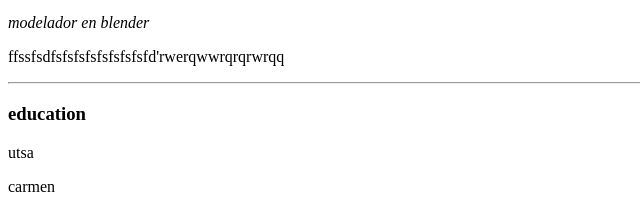
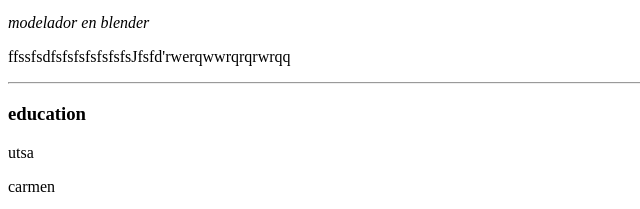
Before and after one commit to hellmasterx/CV, a plain HTML site: page index.html in a window 1280 px wide. Shown: the part 485-694 px from the top of the page, 0-640 px from the left. Drawn offline with Linux system fonts and the light colour scheme.

Commit message:
EDIT ENDIX

```diff
--- a/index.html
+++ b/index.html
@@ -28,7 +28,7 @@
   <p> <em>3d printer</em> </p>
   <p><em>modelador en blender</em></p>
 
-  <p> ffssfsdfsfsfsfsfsfsfsfsfd'rwerqwwrqrqrwrqq
+  <p> ffssfsdfsfsfsfsfsfsfsJfsfd'rwerqwwrqrqrwrqq
   </p>
 <hr>
 
```
